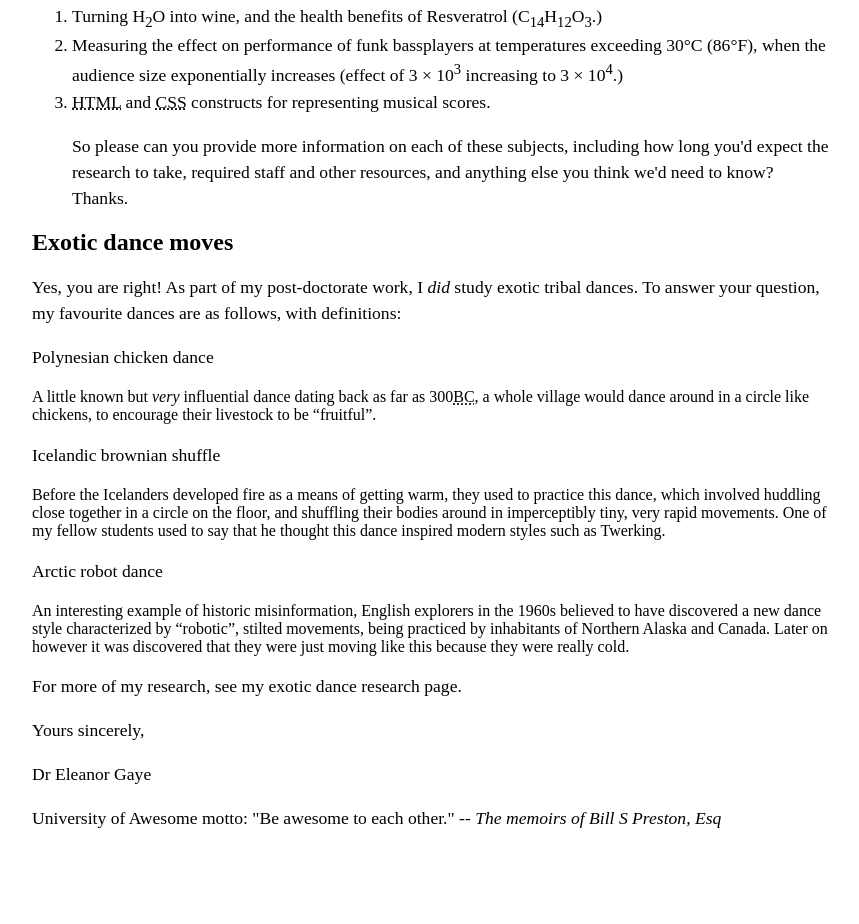
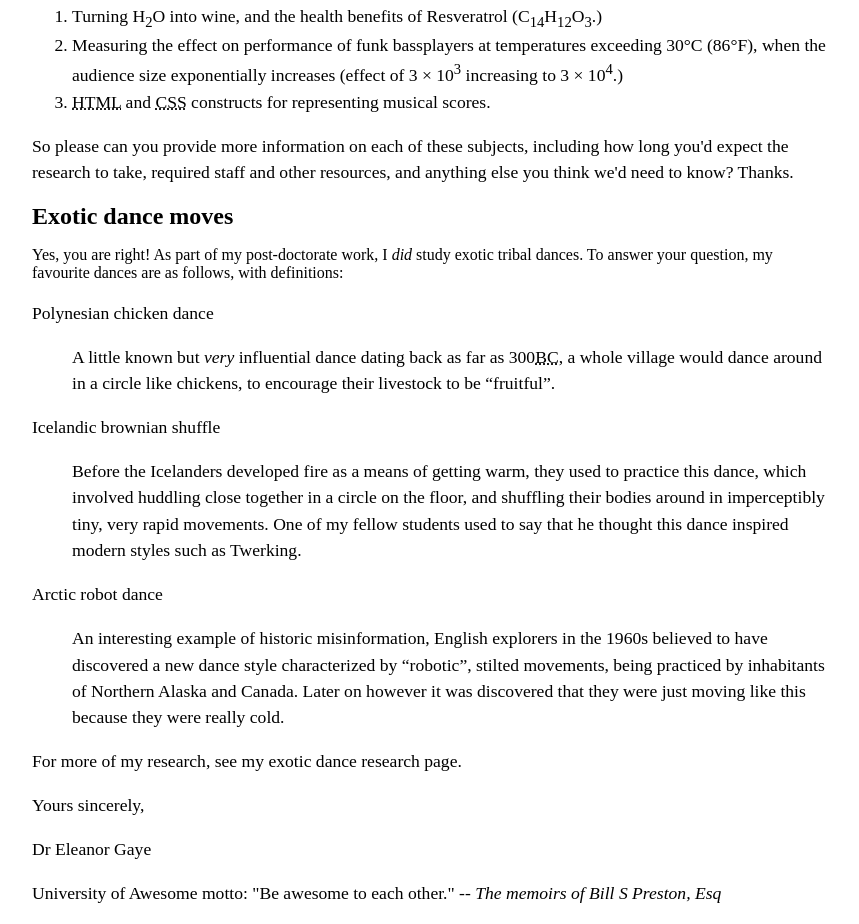
Before and after one commit to JudevineT/JudevineT.github.io, a plain HTML site: page letter-markup/index.html in a window 1280 px wide. Shown: the part 1119-2043 px from the top of the page, without its empty margins (208-1067 px from the left). Before the commit the page ends 1968 px from the top, so only its background shows below. Drawn offline with Linux system fonts and the light colour scheme.

Commit message:
Update index.html
Add description list, and editing some bolds

```diff
--- a/letter-markup/index.html
+++ b/letter-markup/index.html
@@ -36,17 +36,17 @@
             </head>
             <body>
 
-<sendercolumn><address>
+<sendcolumn><address>
 <strong>Dr. Eleanor Gaye</strong><br>
 Awesome Science faculty<br>
 University of Awesome<br>
-    Bobtown, CA 99999,<br>
+Bobtown, CA 99999,<br>
 USA<br>
 <b>Tel</b>: 123-456-7890<br>
-<b>Email: no_reply@example.com</b>
+<b>Email</b>: no_reply@example.com
 <br>
 <br>
-    <time datetime="2016-01-20">20 January 2016 </time></address></sendercolumn>
+    <time datetime="2016-01-20">20 January 2016 </time></address></sendcolumn>
 <br>
 <br>
 
@@ -88,22 +88,22 @@ UK </address>
     <li>Measuring the effect on performance of funk bassplayers at temperatures exceeding 30°C (86°F), when the audience size exponentially increases (effect of 3 × 10<sup>3</sup> increasing to 3 × 10<sup>4</sup>.)</li>
 
     <li><abbr title="Hypertext Markup Language">HTML</abbr> and <abbr title="Cascading Style Sheets">CSS</abbr> constructs for representing musical scores.</li>
-
+</ol>
     <p>So please can you provide more information on each of these subjects, including how long you'd expect the research to take, required staff and other resources, and anything else you think we'd need to know? Thanks.</p>
 
-</ol>
 
-                <h1>Exotic dance moves</h1>
 
-                <p>Yes, you are right! As part of my post-doctorate work, I <i>did</i> study exotic tribal dances. To answer your question, my favourite dances are as follows, with definitions:</p>
+            <h1>Exotic dance moves</h1>
 
-                <p>Polynesian chicken dance</p>
-                A little known but <i>very</i> influential dance dating back as far as 300<abbr Title="Before Christ">BC</abbr>, a whole village would dance around in a circle like chickens, to encourage their livestock to be <q>fruitful</q>.
-                <p>Icelandic brownian shuffle</p>
-            Before the Icelanders developed fire as a means of getting warm, they used to practice this dance, which involved huddling close together in a circle on the floor, and shuffling their bodies around in imperceptibly tiny, very rapid movements. One of my fellow students used to say that he thought this dance inspired modern styles such as Twerking.
-                <p>Arctic robot dance</p>
-                An interesting example of historic misinformation, English explorers in the 1960s believed to have discovered a new dance style characterized by <q>robotic</q>, stilted movements, being practiced by inhabitants of Northern Alaska and Canada. Later on however it was discovered that they were just moving like this because they were really cold.
-
+                Yes, you are right! As part of my post-doctorate work, I <i>did</i> study exotic tribal dances. To answer your question, my favourite dances are as follows, with definitions:
+<dl>
+    <dt><p>Polynesian chicken dance</p></dt>
+            <dd>A little known but <i>very</i> influential dance dating back as far as 300<abbr Title="Before Christ">BC</abbr>, a whole village would dance around in a circle like chickens, to encourage their livestock to be <q>fruitful</q>.</dd>
+    <dt><p>Icelandic brownian shuffle</p></dt>
+            <dd>Before the Icelanders developed fire as a means of getting warm, they used to practice this dance, which involved huddling close together in a circle on the floor, and shuffling their bodies around in imperceptibly tiny, very rapid movements. One of my fellow students used to say that he thought this dance inspired modern styles such as Twerking.</dd>
+    <dt><p>Arctic robot dance</p></dt>
+            <dd>An interesting example of historic misinformation, English explorers in the 1960s believed to have discovered a new dance style characterized by <q>robotic</q>, stilted movements, being practiced by inhabitants of Northern Alaska and Canada. Later on however it was discovered that they were just moving like this because they were really cold.</dd>
+</dl>
                 <p>For more of my research, see my exotic dance research page.</p>
 
                 <p>Yours sincerely,</p>
```
